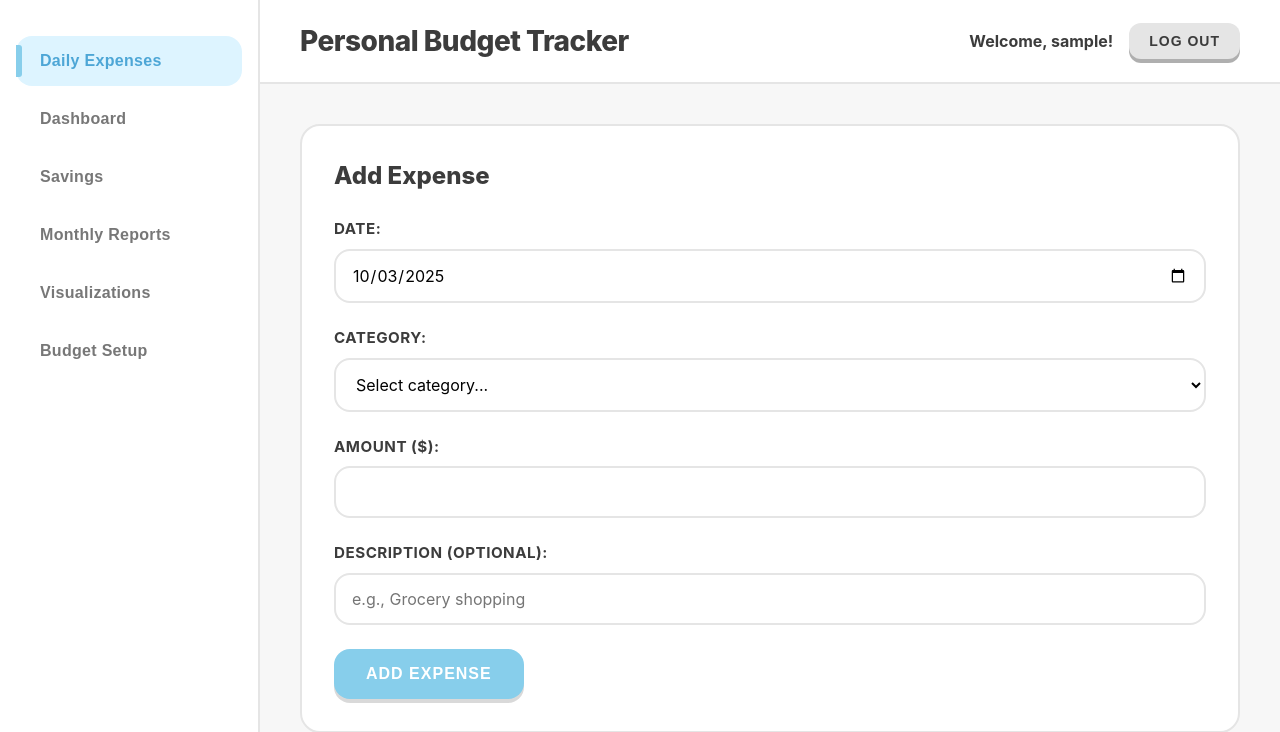
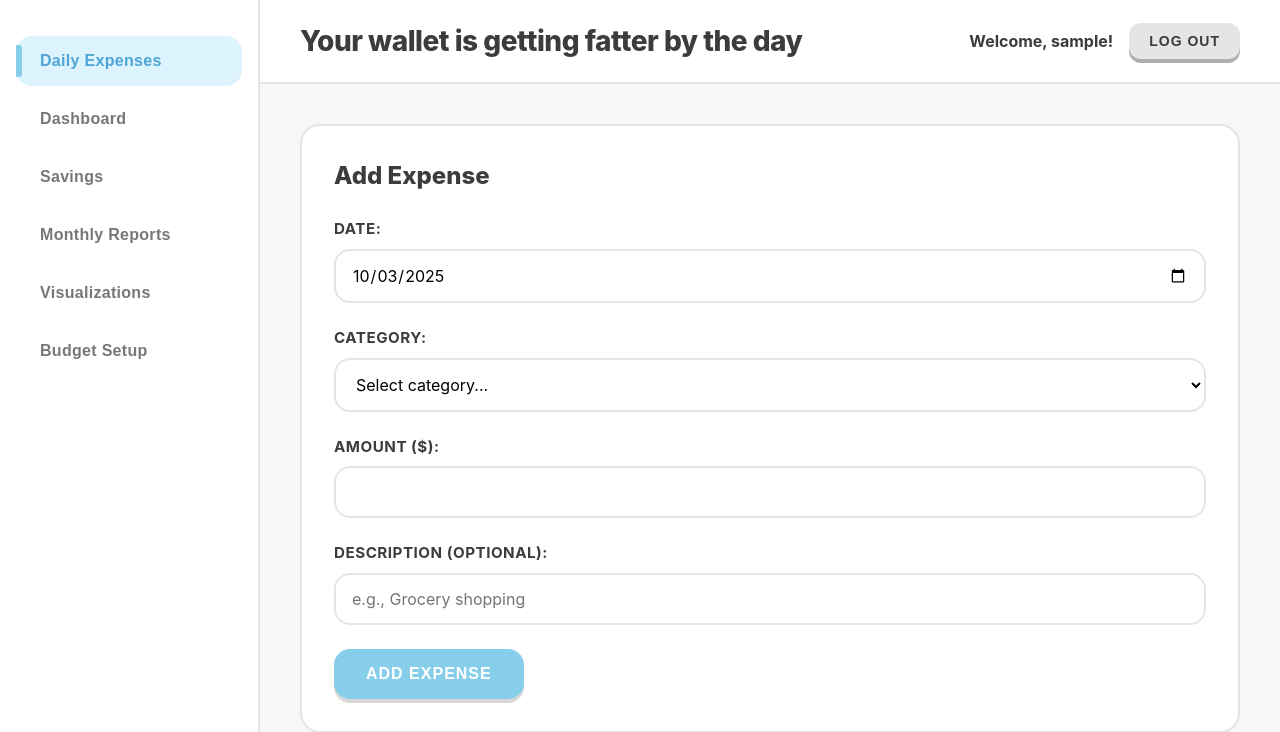
Before and after one commit to Yarmo13/budget-app, a Flask app: page / in a window 1280 px wide. Shown: the top 732 px of the page. Run offline with Flask 3, Linux system fonts and the light colour scheme; the visitor is signed in with stand-in values (Sample User, id 1); data that the repository does not hold is empty.

Commit message:
Change header title to motivational message
🤖 Generated with [Claude Code](https://claude.com/claude-code)

Co-Authored-By: Claude <noreply@anthropic.com>

```diff
--- a/templates/index.html
+++ b/templates/index.html
@@ -19,7 +19,7 @@
 
     <div class="container">
         <header>
-            <h1>Personal Budget Tracker</h1>
+            <h1>Your wallet is getting fatter by the day</h1>
             <div class="user-info">
                 <span id="usernameDisplay"></span>
                 <button id="logoutBtn" class="btn btn-secondary btn-sm">Log Out</button>
```
